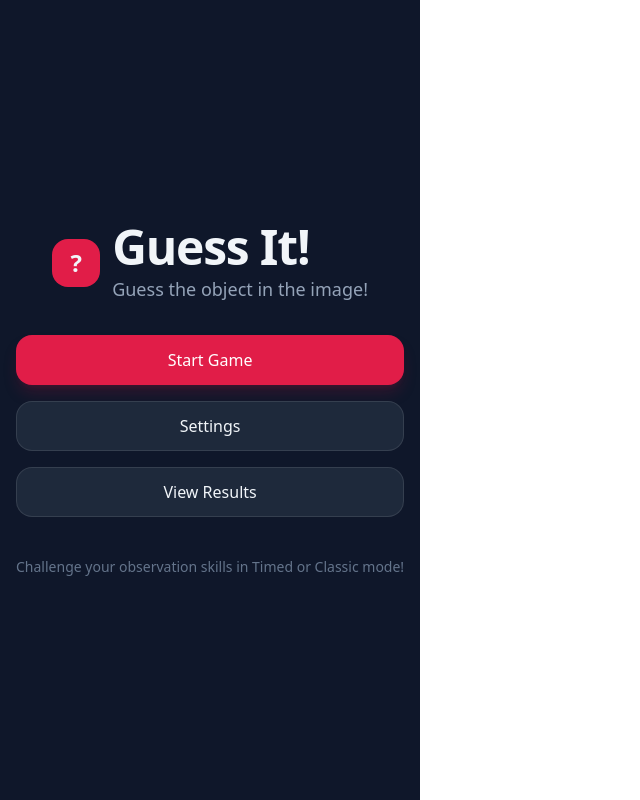
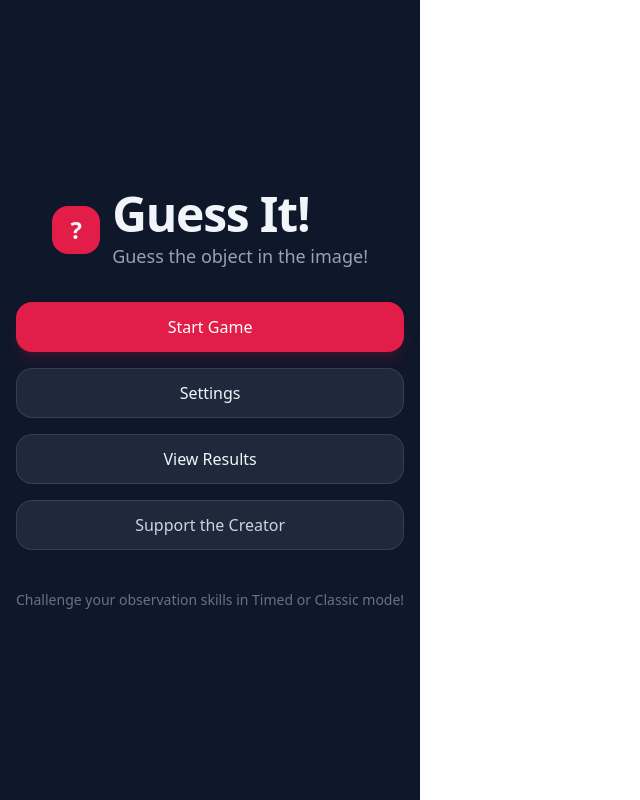
Before and after one commit to chistev/arrow-duh-game, a React (Vite) app: page / in a window 1280 px wide. Shown: the whole page, without its empty margins (0-640 px from the left). Built offline with nearby package versions, Linux system fonts and the light colour scheme.

Commit message:
support the creator and readme

```diff
--- a/src/components/Home.jsx
+++ b/src/components/Home.jsx
@@ -27,6 +27,14 @@ export default function Home({ setCurrentScreen }) {
         >
           View Results
         </button>
+        <a
+          href="https://www.buymeacoffee.com/chistev12"
+          target="_blank"
+          rel="noopener noreferrer"
+          className="rounded-2xl px-6 py-3 bg-slate-800 border border-white/10 hover:bg-slate-700 active:bg-slate-600 text-slate-300 text-center transition"
+        >
+          Support the Creator
+        </a>
       </div>
       <footer className="mt-10 text-center text-sm text-slate-500">
         <p>Challenge your observation skills in Timed or Classic mode!</p>
```
Also changed, not shown: 1 other file (tests, documents, lock files or other folders).
